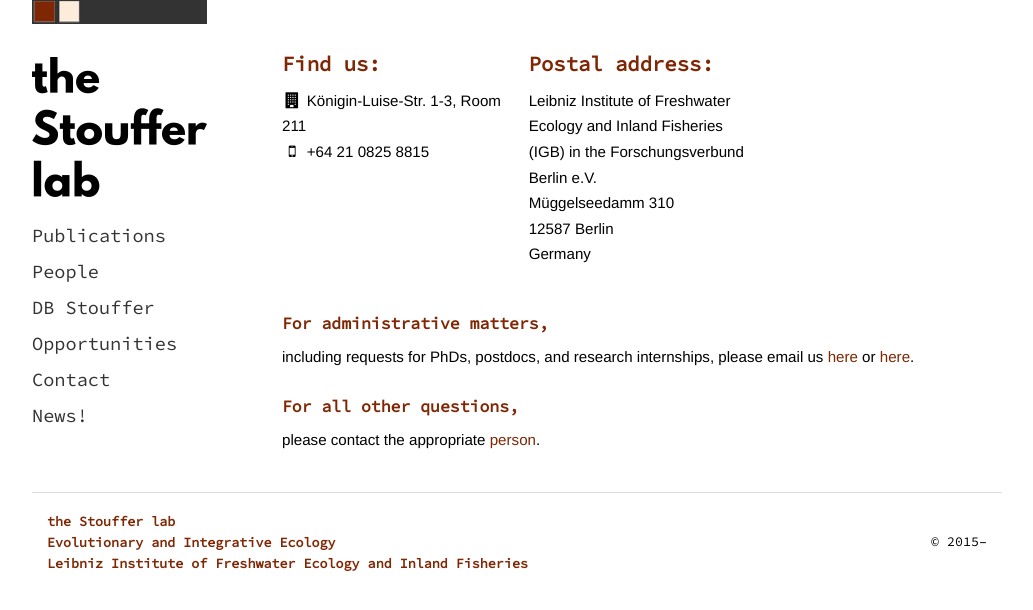
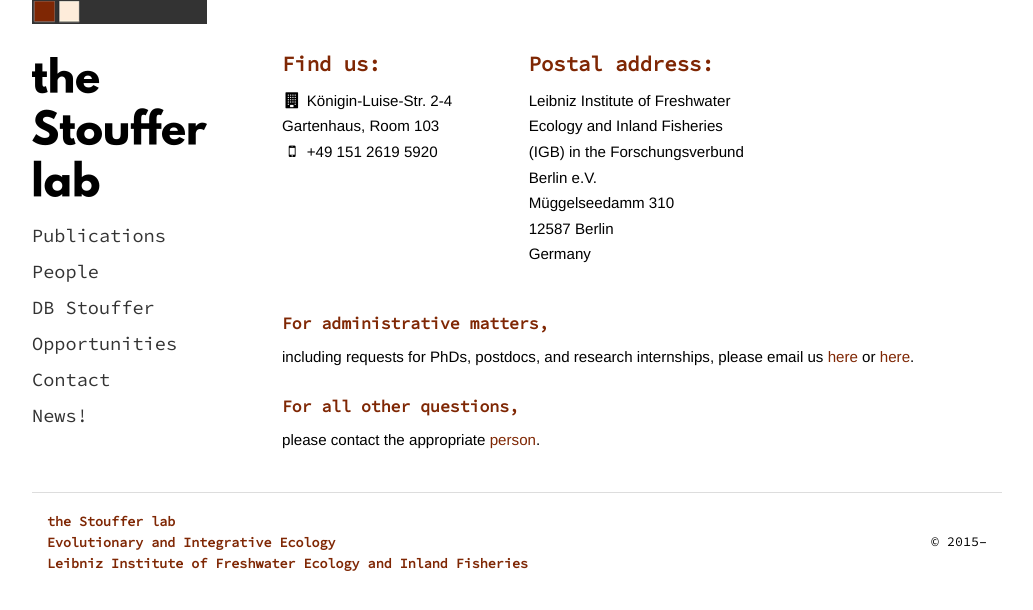
Before and after one commit to stoufferlab/stoufferlab.github.io, a Jekyll site: the page built from contact/index.html, in a window 1280 px wide, cut to the strip 167-913 px from the top of the page. Shown: the top 610 px of the strip, without its empty margins (123-1156 px from the left). Built offline with Jekyll 4.4.1, drawn with Linux system fonts in a browser that asks for light colours; nearby versions of some CDN libraries; library files that are not in the unit come from our copies; a script that is not in the unit is left out.

Commit message:
moved to the Gartenhaus

```diff
--- a/contact/index.html
+++ b/contact/index.html
@@ -23,9 +23,9 @@
   <li>
   <h2 style="color: rgb(127,39,4);">Find us:</h2>
   <p class="deets">
-  <i class="fa fa-building fa-fw"></i> Königin-Luise-Str. 1-3, Room 211<br>
+  <i class="fa fa-building fa-fw"></i> Königin-Luise-Str. 2-4 Gartenhaus, Room 103<br>
   <!--<i class="fa fa-phone fa-fw"></i> +64 3 369 2880<br>-->
-  <i class="fa fa-mobile fa-fw "></i> +64 21 0825 8815<br>
+  <i class="fa fa-mobile fa-fw "></i> +49 151 2619 5920<br>
   </p>
   </li>
 
```
